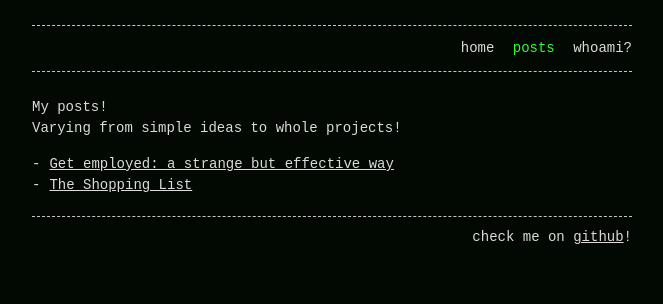
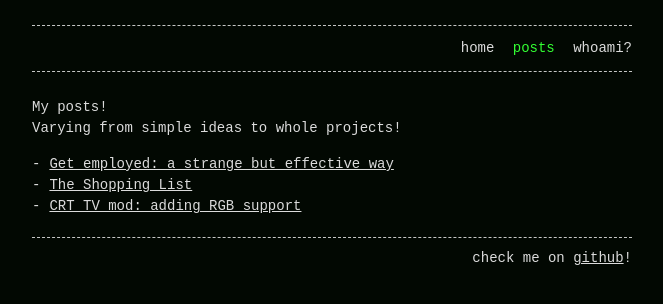
Before and after one commit to 0708090/0708090.github.io, a Jekyll site: the page built from posts/posts.md, in a window 1280 px wide. Shown: the top 304 px of the page, without its empty margins (308-971 px from the left). Built offline with Jekyll 4.4.1, drawn with Linux system fonts in a browser that asks for light colours; some web fonts are replaced.

Commit message:
Update posts.md

```diff
--- a/posts/posts.md
+++ b/posts/posts.md
@@ -9,3 +9,4 @@ Varying from simple ideas to whole projects!
 
 - [Get employed: a strange but effective way](/post/getemployed)
 - [The Shopping List](/post/shoplist)
+- [CRT TV mod: adding RGB support](/post/crt-rgb-mod)
```
